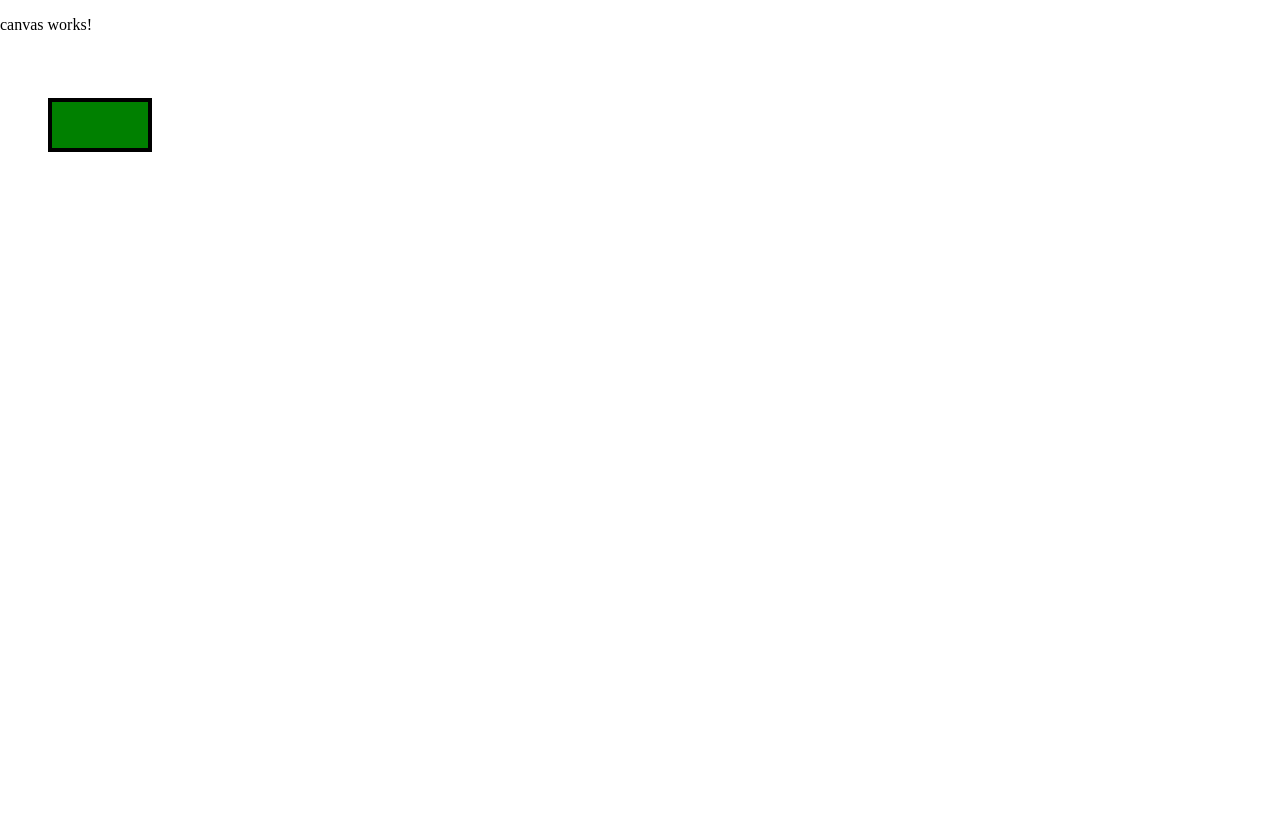
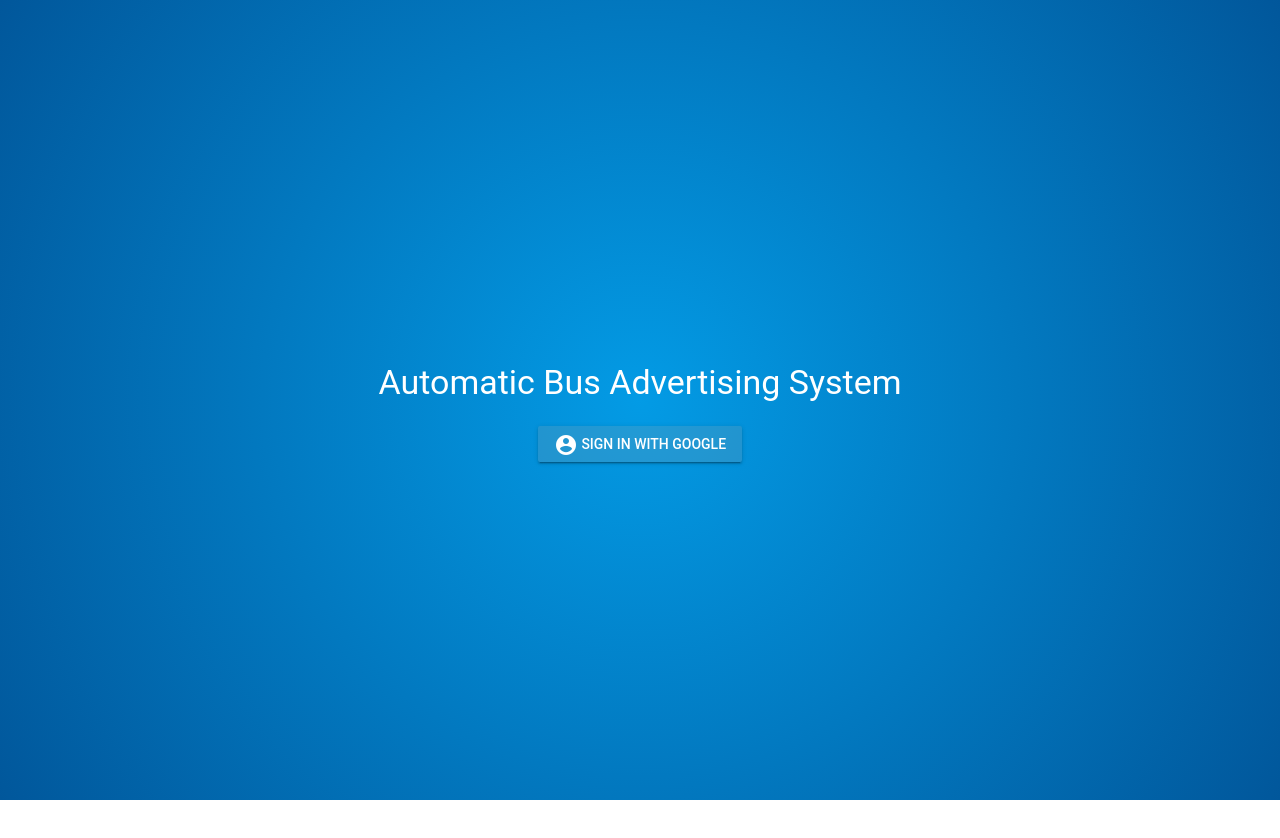
Before and after one commit to nattasarit/BusAds, an Angular app: page / in a window 1280 px wide. Shown: the top 838 px of the page. After the commit the page ends 800 px from the top, so only its background shows below. Built offline with nearby package versions, Linux system fonts and the light colour scheme.

Commit message:
upload image client side & login page

```diff
--- a/src/app/components/canvas/canvas.component.html
+++ b/src/app/components/canvas/canvas.component.html
@@ -1,4 +1,6 @@
 <p>
   canvas works!
 </p>
+<input type="file" value="upload" placeholder="Upload file..." accept=".jpg" (change)=upload($event)>
+<button type="button" (click)="submit()">Upload</button>
 <div id="container"l>Hello World!</div>
--- a/src/app/components/canvas/canvas.component.ts
+++ b/src/app/components/canvas/canvas.component.ts
@@ -2,7 +2,7 @@ import { Component, OnInit } from '@angular/core';
 import { Observable } from 'rxjs/Observable';
 import 'rxjs/add/observable/of';
 import * as konva from "konva";
-const Konva : any = konva;
+const Konva: any = konva;
 
 @Component({
   selector: 'app-canvas',
@@ -16,17 +16,18 @@ export class CanvasComponent implements OnInit {
   ngOnInit() {
 
   }
+  public _gLayer = new Konva.Layer();
+  public _gWidthWindow = window.innerWidth;
+  public _gHeightWindow = window.innerHeight;
+  public _gStage = null;
 
-  ngAfterViewInit(){
-    var width = window.innerWidth;
-    var height = window.innerHeight;
-    var stage = new Konva.Stage({
+  private ngAfterViewInit() {
+    this._gStage = new Konva.Stage({
       container: 'container',
-      width: width,
-      height: height
+      width: this._gWidthWindow,
+      height: this._gHeightWindow
     });
-    var layer = new Konva.Layer();
-    var rect = new Konva.Rect({
+    let rect = new Konva.Rect({
       x: 50,
       y: 50,
       width: 100,
@@ -36,9 +37,9 @@ export class CanvasComponent implements OnInit {
       strokeWidth: 4,
       draggable: true
     });
-    var circle = new Konva.Circle({
-      x: stage.getWidth() / 2,
-      y: stage.getHeight() / 2,
+    let circle = new Konva.Circle({
+      x: this._gStage.getWidth() / 2,
+      y: this._gStage.getHeight() / 2,
       radius: 70,
       fill: 'red',
       stroke: 'black',
@@ -47,10 +48,57 @@ export class CanvasComponent implements OnInit {
 
     // add the shape to the layer
     //layer.add(circle);
+
     // add the shape to the layer
-    layer.add(rect);
-    // add the layer to the stage
-    stage.add(layer);
+    this._gLayer.add(rect);
+
+
+  }
+
+  public upload(event) {
+    console.log(event);
+    const elem = event.target;
+    if (elem.files.length > 0) {
+      console.log(elem.files[0]);
+      let reader = new FileReader();
+      // it's onload event and you forgot (parameters)
+
+      reader.onload = (e)=> {
+        let image = document.createElement("img");
+        // the result image data
+        image.src = e.target["result"];
+        const kImage = new Konva.Image({
+          image: image,
+          width: 100,
+          height: 100,
+          x: 10,
+          y: 10
+        });
+
+        this._gLayer.add(kImage);
+
+      }
+
+      // you have to declare the file loading
+      reader.readAsDataURL(elem.files[0]);
+      let circle = new Konva.Circle({
+        x: 100,
+        y: 100,
+        radius: 30,
+        fill: 'red',
+        stroke: 'black',
+        strokeWidth: 4
+      });
+
+      // add the shape to the layer
+      this._gLayer.add(circle);
+
+    }
+    // ...
+  }
+
+  public submit() {
+    this._gStage.add(this._gLayer);
   }
 
 }
--- /dev/null
+++ b/src/app/components/login/login.component.html
@@ -0,0 +1,6 @@
+<div class="page-splash">
+    <h3 class="logo">Automatic Bus Advertising System</h3>
+    <div>
+        <button id="sign-in-button" class="mdl-button--raised mdl-button mdl-js-button mdl-js-ripple-effect" data-upgraded=",MaterialButton,MaterialRipple"><i class="material-icons">account_circle</i> Sign in with Google<span class="mdl-button__ripple-container"><span class="mdl-ripple is-animating" style="width: 440.432px; height: 440.432px; transform: translate(-50%, -50%) translate(190px, 31px);"></span></span></button>
+    </div>
+</div>
--- /dev/null
+++ b/src/app/components/login/login.component.ts
@@ -0,0 +1,15 @@
+import { Component, OnInit } from '@angular/core';
+
+@Component({
+  selector: 'app-login',
+  templateUrl: './login.component.html',
+  styleUrls: ['./login.component.css']
+})
+export class LoginComponent implements OnInit {
+
+  constructor() { }
+
+  ngOnInit() {
+  }
+
+}
--- a/src/index.html
+++ b/src/index.html
@@ -7,6 +7,12 @@
 
   <meta name="viewport" content="width=device-width, initial-scale=1">
   <link rel="icon" type="image/x-icon" href="favicon.ico">
+
+  <!-- Material Design Lite -->
+  <link rel="stylesheet" href="https://fonts.googleapis.com/icon?family=Material+Icons">
+  <link rel="stylesheet" href="https://code.getmdl.io/1.1.3/material.blue_grey-orange.min.css">
+  <script src="https://code.getmdl.io/1.1.3/material.min.js"></script>
+
 </head>
 <body>
   <app-root></app-root>
--- a/src/styles.css
+++ b/src/styles.css
@@ -7,4 +7,25 @@ body{
     bottom: 0;
     margin: 0;
     padding: 0;
+    font-family: 'Amaranth', sans-serif;
 }
+
+.page-splash{
+    position: fixed;
+    top: 0;
+    left: 0;
+    width: 100%;
+    height: 100%;
+    background-color: #0288D1;
+    background: radial-gradient(circle, #039BE5, #01579b);
+    z-index: 10000;
+    display: flex;
+    justify-content: center;
+    align-items: center;
+    color: white;
+    flex-direction: column;
+}
+
+.mdl-button{
+    color: white;
+}
```
Also changed, not shown: src/app/app.module.ts (+8 -2 lines), src/app/app.component.html (line endings or trailing spaces), src/app/components/login/login.component.css (added), 1 other file (tests, documents, lock files or other folders).
